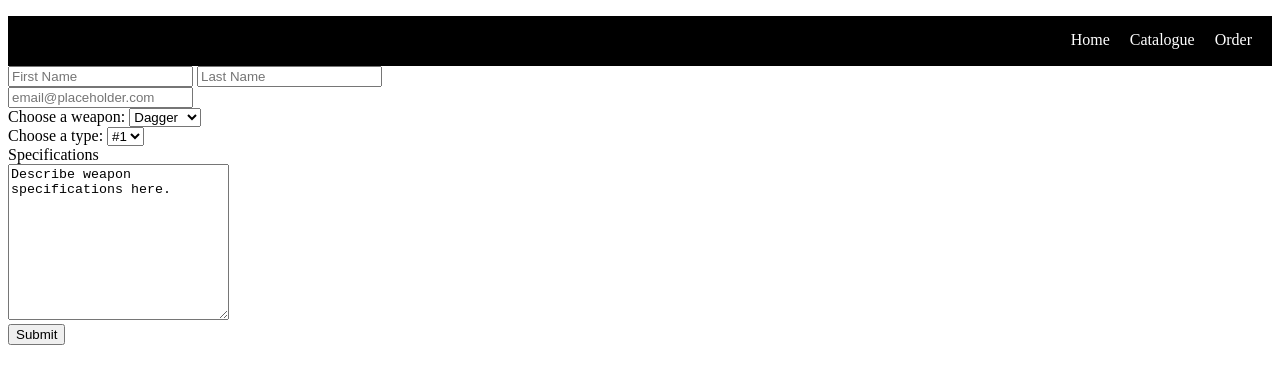
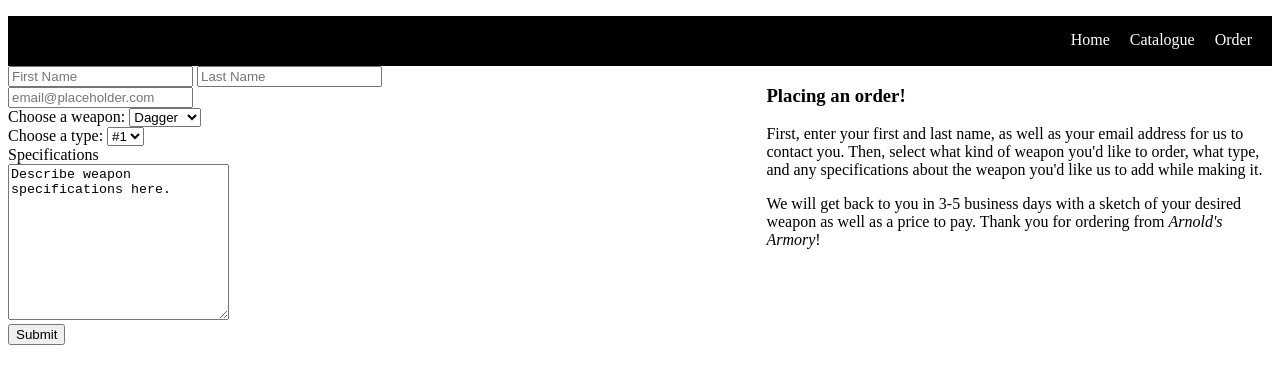
Before and after one commit to SlenderSnell/Project-1, a website: page order.html in a window 1280 px wide. Drawn offline with Linux system fonts and the light colour scheme.

Commit message:
added instructions to order form

```diff
--- a/order.html
+++ b/order.html
@@ -45,5 +45,10 @@
                 <input type=submit value="Submit">
             </form>
         </section>
+        <section class="desc">
+            <h3>Placing an order!</h3>
+            <p>First, enter your first and last name, as well as your email address for us to contact you. Then, select what kind of weapon you'd like to order, what type, and any specifications about the weapon you'd like us to add while making it.</p>
+            <p>We will get back to you in 3-5 business days with a sketch of your desired weapon as well as a price to pay. Thank you for ordering from <em>Arnold's Armory</em>!</p>
+        </section>
     </body>
 </html>
--- a/styles.css
+++ b/styles.css
@@ -149,3 +149,15 @@ table.clickable {
     margin-left: auto;
     margin-right: auto;
 }
+
+/* Order */
+
+section.form {
+    width: 40%;
+    float: left;
+}
+
+section.desc {
+    width: 40%;
+    float: right;
+}
```
